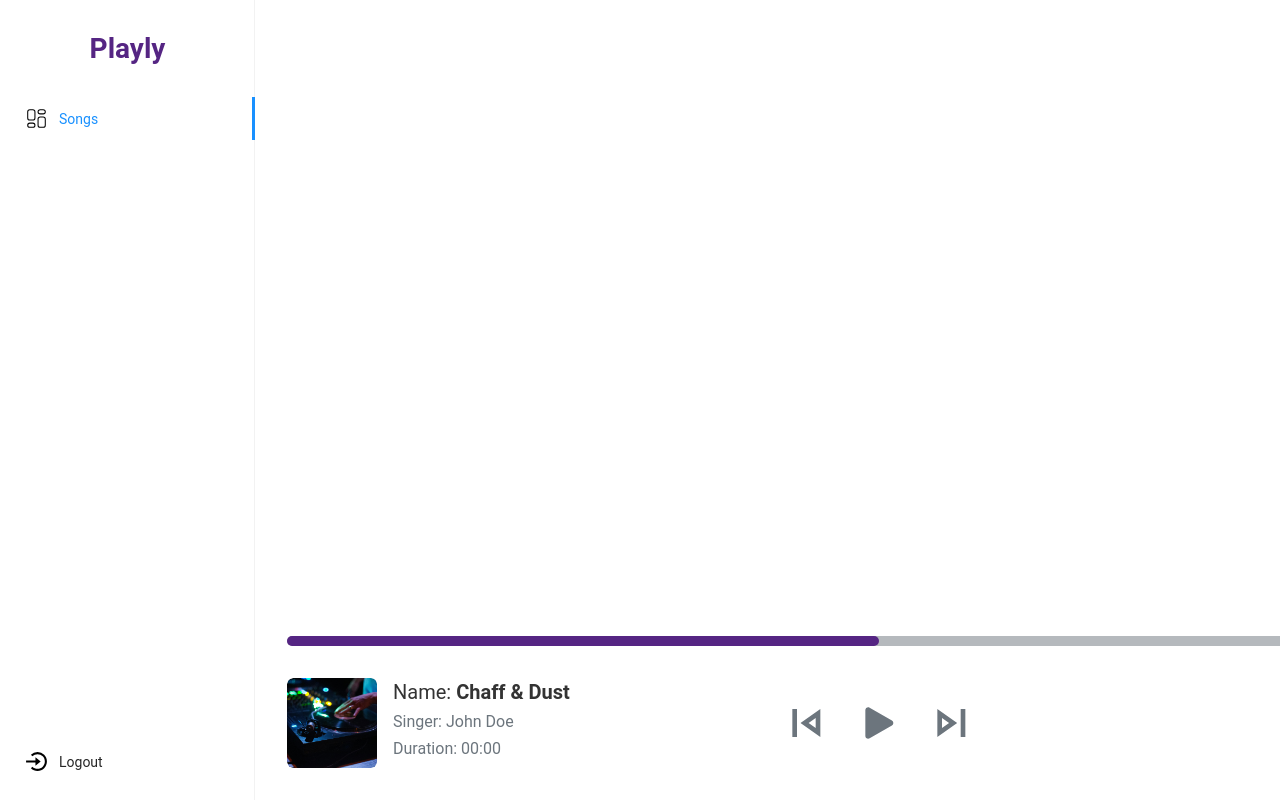
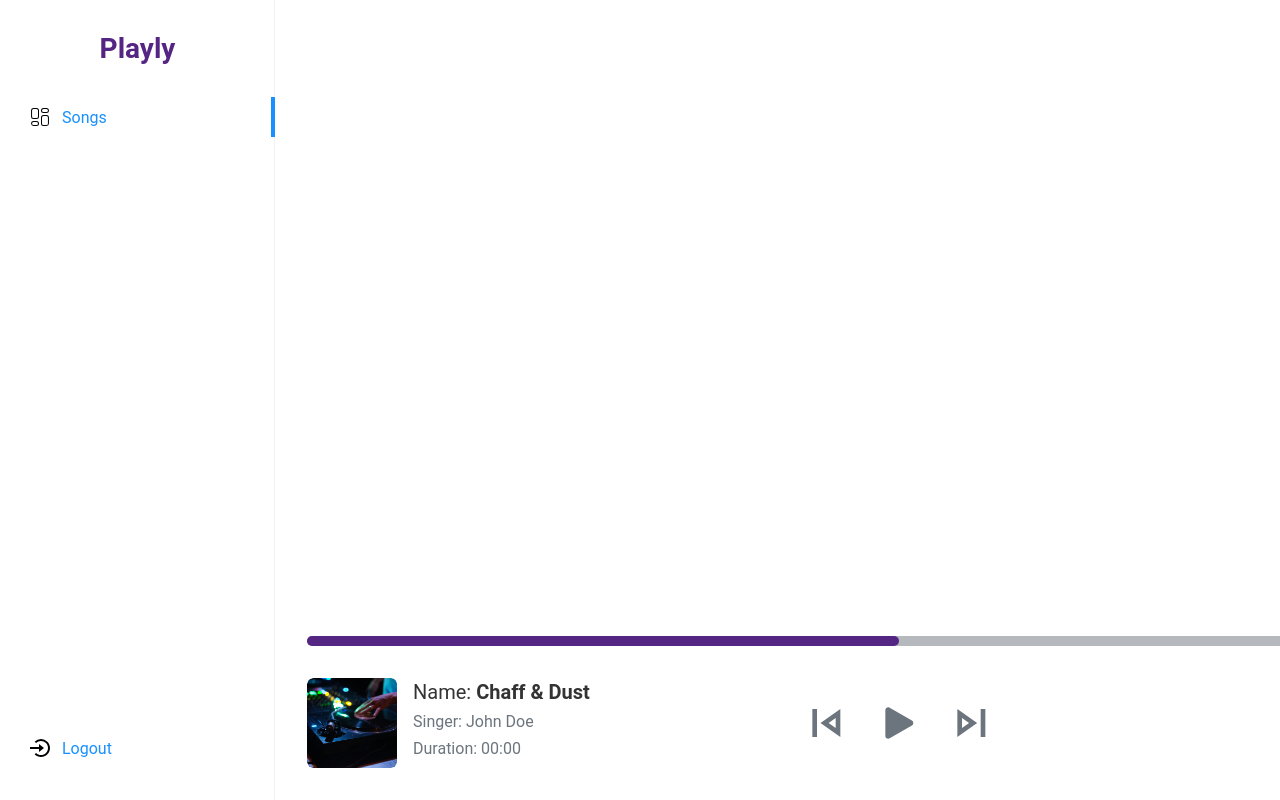
Before and after one commit to abhishekbadole12/PlayLy, a React (Vite) app: page /dashboard in a window 1280 px wide. Built offline with nearby package versions, Linux system fonts and the light colour scheme.

Commit message:
fix UI: aside UI

```diff
--- a/src/components/SideMenu/SideMenu.jsx
+++ b/src/components/SideMenu/SideMenu.jsx
@@ -4,21 +4,21 @@ import { BiLogInCircle } from "react-icons/bi";
 
 export default function SideMenu() {
     return (
-        <div className={styles.sideMenu}>
-            <h2>Playly</h2>
+        <aside className={styles.sideMenu}>
+            <h2 className={styles.projectTitle}>Playly</h2>
 
-            <ul>
-                <li>
-                    <CiGrid42 size={25} />
+            <ul className={styles.asideItems}>
+                <li className={styles.asideItem}>
+                    <CiGrid42 />
                     <p>Songs</p>
                 </li>
 
-                <li className={styles.logout}>
-                    <BiLogInCircle size={25} />
+                <li className={styles.asideItem}>
+                    <BiLogInCircle />
                     <p>Logout</p>
                 </li>
             </ul>
 
-        </div>
+        </aside>
     )
 }
--- a/src/components/SideMenu/SideMenu.module.css
+++ b/src/components/SideMenu/SideMenu.module.css
@@ -1,49 +1,47 @@
 .sideMenu {
-    min-width: 255px;
+    min-width: 275px;
     height: 100vh;
     box-shadow: -1px 0px 0px 0px rgba(0, 0, 0, 0.05) inset;
+    padding: 2rem 0;
 }
 
-.sideMenu h2 {
+.projectTitle {
     color: var(--primary-color);
     text-align: center;
     font-size: 1.75rem;
     font-weight: 700;
-    margin: 2rem 0;
+    margin-bottom: 2rem;
 }
 
-.sideMenu ul {
+.asideItems {
     list-style: none;
+    cursor: pointer;
 }
 
-.sideMenu li {
+.sideMenu .asideItem {
     display: flex;
     align-items: center;
-    border-right: 3px solid #1890FF;
+    border-right: 4px solid #1890FF;
     gap: 10px;
-    padding: 9px 24px;
+    padding: .5rem 1.75rem;
 }
 
-.sideMenu li p {
+.asideItem {}
+
+.asideItem p {
     color: #1890FF;
-    font-size: 14px;
+    font-size: 1rem;
     font-weight: 400;
 }
 
-/* footer */
-.sideMenu .logout {
-    min-width: 254px;
-    border: none;
-    bottom: 1rem;
-    position: fixed;
-    border-top: 1px solid transparent;
-    border-bottom: 1px solid transparent;
+.asideItem svg {
+    font-size: 1.5rem;
 }
 
-.sideMenu .logout:hover {
-    border-bottom: 1px solid #ABABAB;
+/* ----------- Footer ( Logout Button) ---------- */
+
+.sideMenu .asideItem:last-child {
+    border: none;
+    bottom: 2rem;
+    position: fixed;
 }
-
-.sideMenu .logout p {
-    color: rgba(0, 0, 0, 0.85);
-}
```
